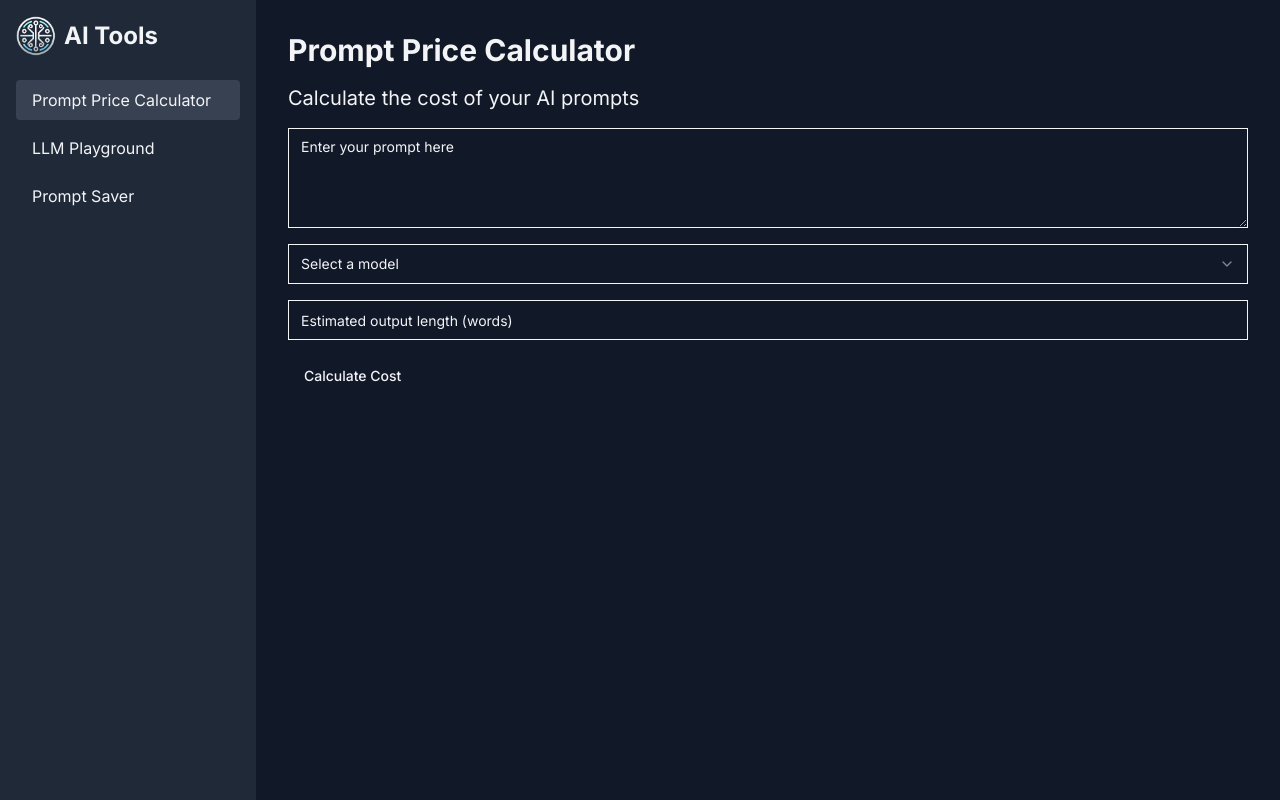
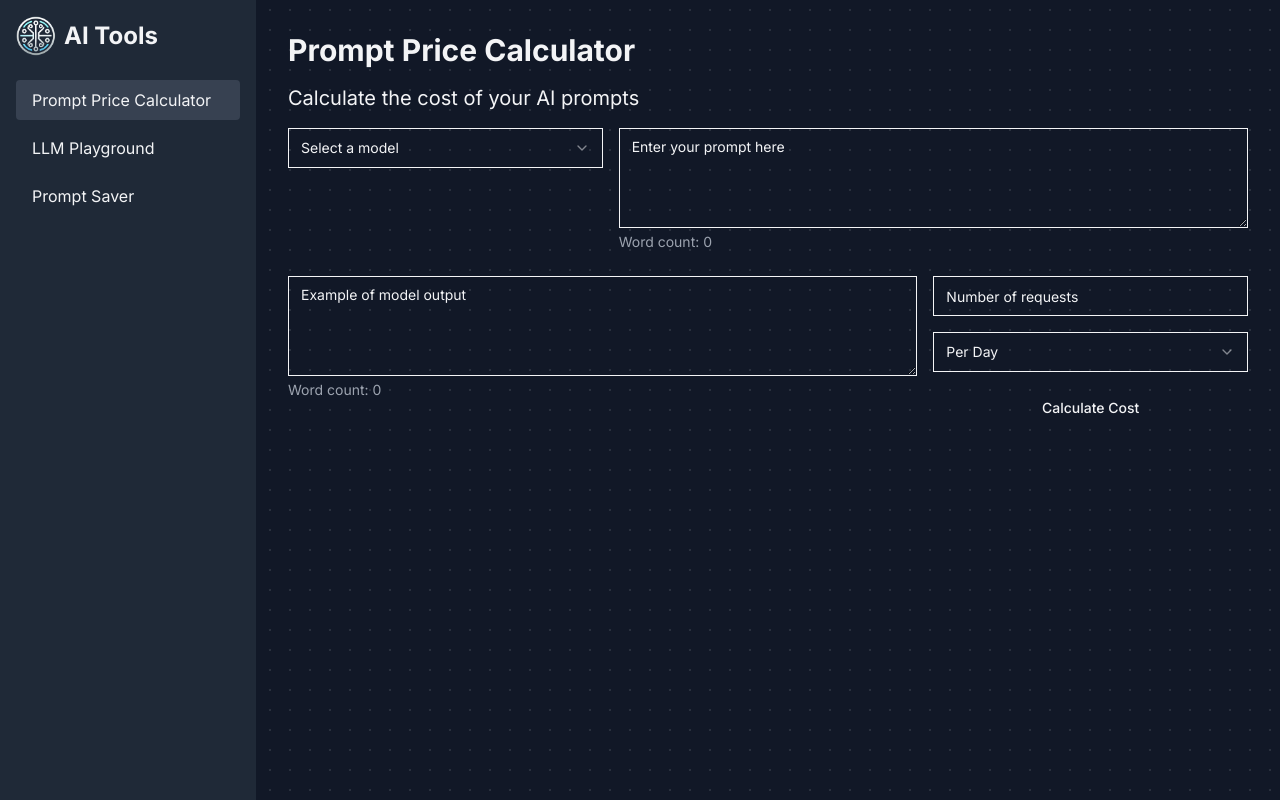
Before and after one commit to hugoromerorico/ai-projects, a Next.js app in the folder front/: page / in a window 1280 px wide. Both pictures are taken after a click on the button "Prompt Price Calculator". Built offline with nearby package versions, Linux system fonts and the light colour scheme.

Commit message:
Refactor structure. Improvements in the cost calculator.

```diff
--- a/front/app/globals.css
+++ b/front/app/globals.css
@@ -19,6 +19,6 @@ body {
 }
 
 .bg-dotted-pattern {
-  background-image: radial-gradient(rgba(255, 255, 255, 0.05) 1px, transparent 1px);
-  background-size: 30px 30px;
+  background-image: radial-gradient(rgba(255, 255, 255, 0.1) 1px, transparent 1px);
+  background-size: 20px 20px;
 }
--- a/front/app/page.tsx
+++ b/front/app/page.tsx
@@ -3,10 +3,15 @@
 import { useState } from 'react'
 import { Button } from '@/components/ui/button'
 import { Input } from '@/components/ui/input'
-import { Select, SelectContent, SelectItem, SelectTrigger, SelectValue } from '@/components/ui/select'
+import { Select, SelectContent, SelectGroup, SelectItem, SelectLabel, SelectTrigger, SelectValue } from '@/components/ui/select'
 import { Textarea } from '@/components/ui/textarea'
-import { Package2Icon } from 'lucide-react'
+import { Package2Icon, Search } from 'lucide-react'
 import Image from 'next/image'
+
+// Tool components
+import PromptPriceCalculator from '@/components/tools/PromptPriceCalculator'
+import LLMPlayground from '@/components/tools/LLMPlayground'
+import PromptSaver from '@/components/tools/PromptSaver'
 
 const tools = [
   {
@@ -33,7 +38,7 @@ export default function Home() {
   const [selectedTool, setSelectedTool] = useState(null)
 
   return (
-    <div className="flex h-screen bg-gray-900 text-gray-100">
+    <div className="flex h-screen bg-gray-900 text-gray-100 bg-dotted-pattern">
       {/* Sidebar */}
       <div className="w-64 bg-gray-800 p-4">
         <div
@@ -74,10 +79,13 @@ export default function Home() {
             <h2 className="text-3xl font-bold mb-8">Welcome to AI Tools</h2>
             <div className="grid grid-cols-1 md:grid-cols-3 gap-6">
               {tools.map((tool) => (
-                <div key={tool.id} className="bg-gray-800 p-6 rounded-lg shadow-lg">
+                <div
+                  key={tool.id}
+                  className="bg-gray-800 p-6 rounded-lg shadow-lg cursor-pointer hover:bg-gray-700 transition-colors"
+                  onClick={() => setSelectedTool(tool)}
+                >
                   <h3 className="text-2xl font-semibold mb-2">{tool.name}</h3>
-                  <p className="text-gray-300 mb-4">{tool.description}</p>
-                  <Button onClick={() => setSelectedTool(tool)}>Try it out</Button>
+                  <p className="text-gray-300">{tool.description}</p>
                 </div>
               ))}
             </div>
@@ -87,75 +95,3 @@ export default function Home() {
     </div>
   )
 }
-
-function PromptPriceCalculator() {
-  const [prompt, setPrompt] = useState('')
-  const [model, setModel] = useState('')
-  const [outputLength, setOutputLength] = useState('')
-  const [cost, setCost] = useState<number | null>(null)
-
-  const handleCalculate = async () => {
-    try {
-      const response = await fetch('/api/calculate-cost', {
-        method: 'POST',
-        headers: {
-          'Content-Type': 'application/json',
-        },
-        body: JSON.stringify({ prompt, model, outputLength: parseInt(outputLength) }),
-      })
-      const data = await response.json()
-      setCost(data.cost)
-    } catch (error) {
-      console.error('Error calculating cost:', error)
-    }
-  }
-
-  return (
-    <div className="space-y-4">
-      <Textarea
-        placeholder="Enter your prompt here"
-        value={prompt}
-        onChange={(e) => setPrompt(e.target.value)}
-        className="min-h-[100px]"
-      />
-      <Select value={model} onValueChange={setModel}>
-        <SelectTrigger>
-          <SelectValue placeholder="Select a model" />
-        </SelectTrigger>
-        <SelectContent>
-          <SelectItem value="gpt4">GPT-4</SelectItem>
-          <SelectItem value="gemini-1.5-flash">Gemini 1.5 Flash</SelectItem>
-          <SelectItem value="gemini-1.5-pro">Gemini 1.5 Pro</SelectItem>
-        </SelectContent>
-      </Select>
-      <Input
-        type="number"
-        placeholder="Estimated output length (words)"
-        value={outputLength}
-        onChange={(e) => setOutputLength(e.target.value)}
-      />
-      <Button onClick={handleCalculate}>Calculate Cost</Button>
-      {cost !== null && (
-        <div className="mt-4">
-          <p className="text-xl">Estimated Cost: ${cost.toFixed(4)}</p>
-        </div>
-      )}
-    </div>
-  )
-}
-
-function LLMPlayground() {
-  return (
-    <div className="space-y-4">
-      <p>LLM Playground component to be implemented.</p>
-    </div>
-  )
-}
-
-function PromptSaver() {
-  return (
-    <div className="space-y-4">
-      <p>Prompt Saver component to be implemented.</p>
-    </div>
-  )
-}
--- a/front/app/prompt-price/page.tsx
+++ /dev/null
@@ -1,66 +0,0 @@
-'use client'
-
-import { useState } from 'react'
-import { Button } from '@/components/ui/button'
-import { Input } from '@/components/ui/input'
-import { Select, SelectContent, SelectItem, SelectTrigger, SelectValue } from '@/components/ui/select'
-import { Textarea } from '@/components/ui/textarea'
-
-export default function PromptPrice() {
-  const [prompt, setPrompt] = useState('')
-  const [model, setModel] = useState('')
-  const [outputLength, setOutputLength] = useState('')
-  const [cost, setCost] = useState<number | null>(null)
-
-  const handleCalculate = async () => {
-    try {
-      const response = await fetch('/api/calculate-cost', {
-        method: 'POST',
-        headers: {
-          'Content-Type': 'application/json',
-        },
-        body: JSON.stringify({ prompt, model, outputLength: parseInt(outputLength) }),
-      })
-      const data = await response.json()
-      setCost(data.cost)
-    } catch (error) {
-      console.error('Error calculating cost:', error)
-    }
-  }
-
-  return (
-    <div className="space-y-6">
-      <h1 className="text-3xl font-bold">Prompt Price Calculator</h1>
-      <div className="space-y-4">
-        <Textarea
-          placeholder="Enter your prompt here"
-          value={prompt}
-          onChange={(e) => setPrompt(e.target.value)}
-          className="min-h-[100px]"
-        />
-        <Select value={model} onValueChange={setModel}>
-          <SelectTrigger>
-            <SelectValue placeholder="Select a model" />
-          </SelectTrigger>
-          <SelectContent>
-            <SelectItem value="gpt4">GPT-4</SelectItem>
-            <SelectItem value="gemini-1.5-flash">Gemini 1.5 Flash</SelectItem>
-            <SelectItem value="gemini-1.5-pro">Gemini 1.5 Pro</SelectItem>
-          </SelectContent>
-        </Select>
-        <Input
-          type="number"
-          placeholder="Estimated output length (words)"
-          value={outputLength}
-          onChange={(e) => setOutputLength(e.target.value)}
-        />
-        <Button onClick={handleCalculate}>Calculate Cost</Button>
-      </div>
-      {cost !== null && (
-        <div className="mt-4">
-          <p className="text-xl">Estimated Cost: ${cost.toFixed(4)}</p>
-        </div>
-      )}
-    </div>
-  )
-}
--- /dev/null
+++ b/front/components/tools/PromptPriceCalculator.tsx
@@ -0,0 +1,153 @@
+import { useState } from 'react'
+import { Button } from '@/components/ui/button'
+import { Input } from '@/components/ui/input'
+import { Select, SelectContent, SelectGroup, SelectItem, SelectLabel, SelectTrigger, SelectValue } from '@/components/ui/select'
+import { Textarea } from '@/components/ui/textarea'
+import { Search } from 'lucide-react'
+
+const modelFamilies = [
+  {
+    name: 'Sonnet',
+    models: ['Sonnet-1', 'Sonnet-2', 'Sonnet-3']
+  },
+  {
+    name: 'Gemini',
+    models: ['Gemini-1', 'Gemini-2', 'Gemini-3']
+  },
+  {
+    name: 'OpenAI',
+    models: ['GPT-3.5', 'GPT-4', 'GPT-4 Turbo', 'DALL-E 3']
+  }
+]
+
+export default function PromptPriceCalculator() {
+  const [model, setModel] = useState('')
+  const [inputText, setInputText] = useState('')
+  const [inputWordCount, setInputWordCount] = useState(0)
+  const [outputText, setOutputText] = useState('')
+  const [outputWordCount, setOutputWordCount] = useState(0)
+  const [requestCount, setRequestCount] = useState('')
+  const [timeFrame, setTimeFrame] = useState('day')
+  const [cost, setCost] = useState<number | null>(null)
+  const [costTimeFrame, setCostTimeFrame] = useState('request')
+
+  const handleInputChange = (e: React.ChangeEvent<HTMLTextAreaElement>) => {
+    setInputText(e.target.value)
+    setInputWordCount(e.target.value.trim().split(/\s+/).length)
+  }
+
+  const handleOutputChange = (e: React.ChangeEvent<HTMLTextAreaElement>) => {
+    setOutputText(e.target.value)
+    setOutputWordCount(e.target.value.trim().split(/\s+/).length)
+  }
+
+  const handleCalculate = async () => {
+    try {
+      const response = await fetch('/api/calculate-cost', {
+        method: 'POST',
+        headers: {
+          'Content-Type': 'application/json',
+        },
+        body: JSON.stringify({
+          model,
+          inputWordCount,
+          outputWordCount,
+          requestCount: parseInt(requestCount),
+          timeFrame
+        }),
+      })
+      const data = await response.json()
+      setCost(data.cost)
+    } catch (error) {
+      console.error('Error calculating cost:', error)
+    }
+  }
+
+  return (
+    <div className="space-y-6">
+      <div className="flex space-x-4">
+        <div className="w-1/3">
+          <Select value={model} onValueChange={setModel}>
+            <SelectTrigger>
+              <SelectValue placeholder="Select a model" />
+            </SelectTrigger>
+            <SelectContent>
+              <div className="flex items-center px-2 sticky top-0 bg-white">
+                <Search className="mr-2 h-4 w-4 shrink-0 opacity-50" />
+                <Input placeholder="Search models..." className="h-8 w-full" />
+              </div>
+              {modelFamilies.map((family) => (
+                <SelectGroup key={family.name}>
+                  <SelectLabel>{family.name}</SelectLabel>
+                  {family.models.map((model) => (
+                    <SelectItem key={model} value={model}>{model}</SelectItem>
+                  ))}
+                </SelectGroup>
+              ))}
+            </SelectContent>
+          </Select>
+        </div>
+        <div className="w-2/3">
+          <Textarea
+            placeholder="Enter your prompt here"
+            value={inputText}
+            onChange={handleInputChange}
+            className="min-h-[100px]"
+          />
+          <p className="text-sm text-gray-400 mt-1">Word count: {inputWordCount}</p>
+        </div>
+      </div>
+      <div className="flex space-x-4">
+        <div className="w-2/3">
+          <Textarea
+            placeholder="Example of model output"
+            value={outputText}
+            onChange={handleOutputChange}
+            className="min-h-[100px]"
+          />
+          <p className="text-sm text-gray-400 mt-1">Word count: {outputWordCount}</p>
+        </div>
+        <div className="w-1/3 space-y-4">
+          <Input
+            type="number"
+            placeholder="Number of requests"
+            value={requestCount}
+            onChange={(e) => setRequestCount(e.target.value)}
+          />
+          <Select value={timeFrame} onValueChange={setTimeFrame}>
+            <SelectTrigger>
+              <SelectValue placeholder="Select time frame" />
+            </SelectTrigger>
+            <SelectContent>
+              <SelectItem value="day">Per Day</SelectItem>
+              <SelectItem value="week">Per Week</SelectItem>
+              <SelectItem value="month">Per Month</SelectItem>
+            </SelectContent>
+          </Select>
+          <Button onClick={handleCalculate} className="w-full">Calculate Cost</Button>
+        </div>
+      </div>
+      {cost !== null && (
+        <div className="bg-green-800 p-4 rounded-lg">
+          <h3 className="text-xl font-bold mb-2">Cost Estimation</h3>
+          <p>Estimated Cost: ${cost.toFixed(4)} per {costTimeFrame}</p>
+          <Select value={costTimeFrame} onValueChange={setCostTimeFrame} className="mt-2">
+            <SelectTrigger>
+              <SelectValue placeholder="Select cost time frame" />
+            </SelectTrigger>
+            <SelectContent>
+              <SelectItem value="request">Per Request</SelectItem>
+              <SelectItem value="day">Per Day</SelectItem>
+              <SelectItem value="month">Per Month</SelectItem>
+              <SelectItem value="year">Per Year</SelectItem>
+            </SelectContent>
+          </Select>
+          <p className="mt-2">
+            This cost is calculated based on the selected model, input and output word counts,
+            and the number of requests over the specified time frame.
+          </p>
+        </div>
+      )}
+    </div>
+  )
+}
```
Also changed, not shown: front/components/tools/LLMPlayground.tsx (renamed from front/app/llm-playground/page.tsx), front/components/tools/PromptSaver.tsx (renamed from front/app/prompt-saver/page.tsx).
